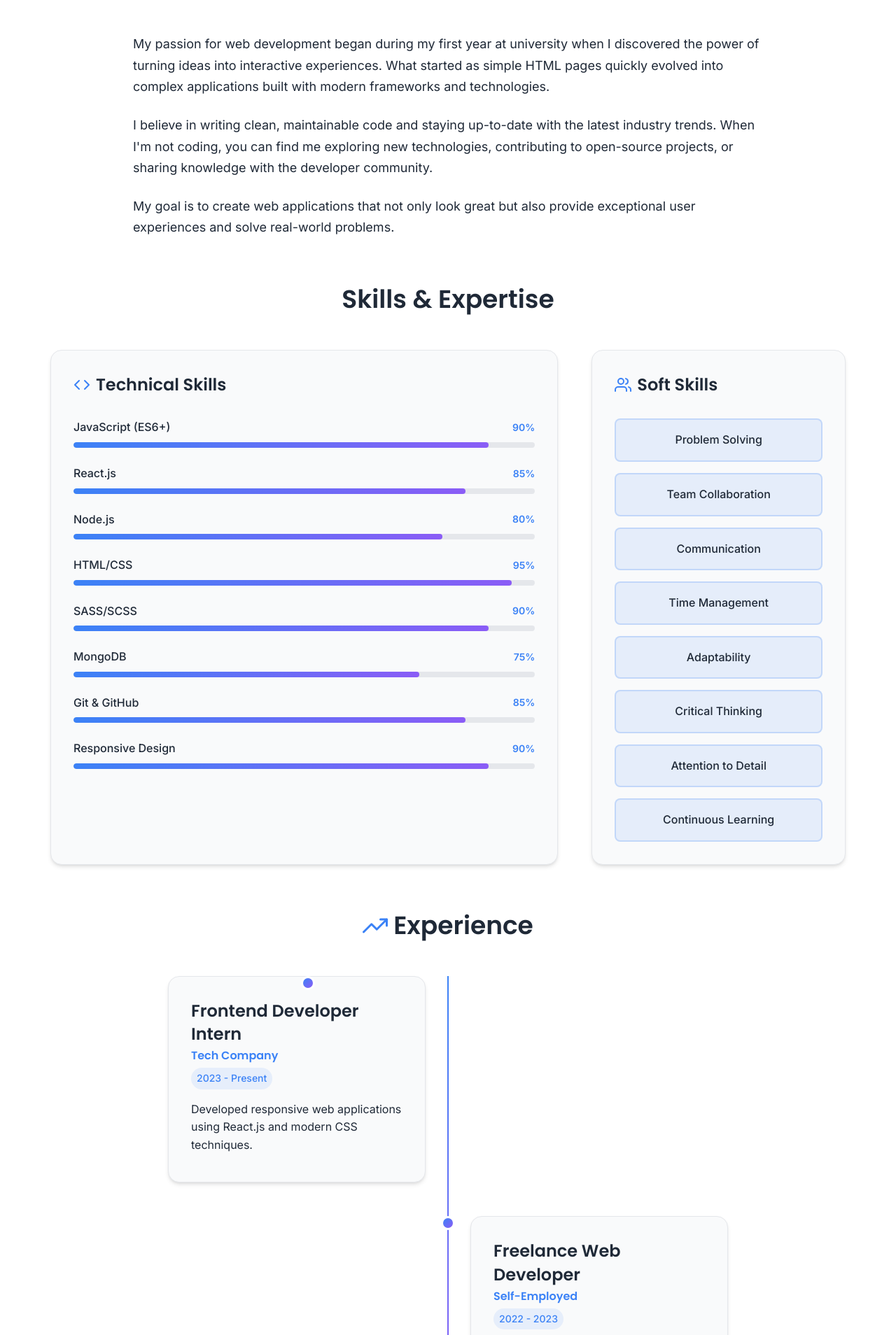
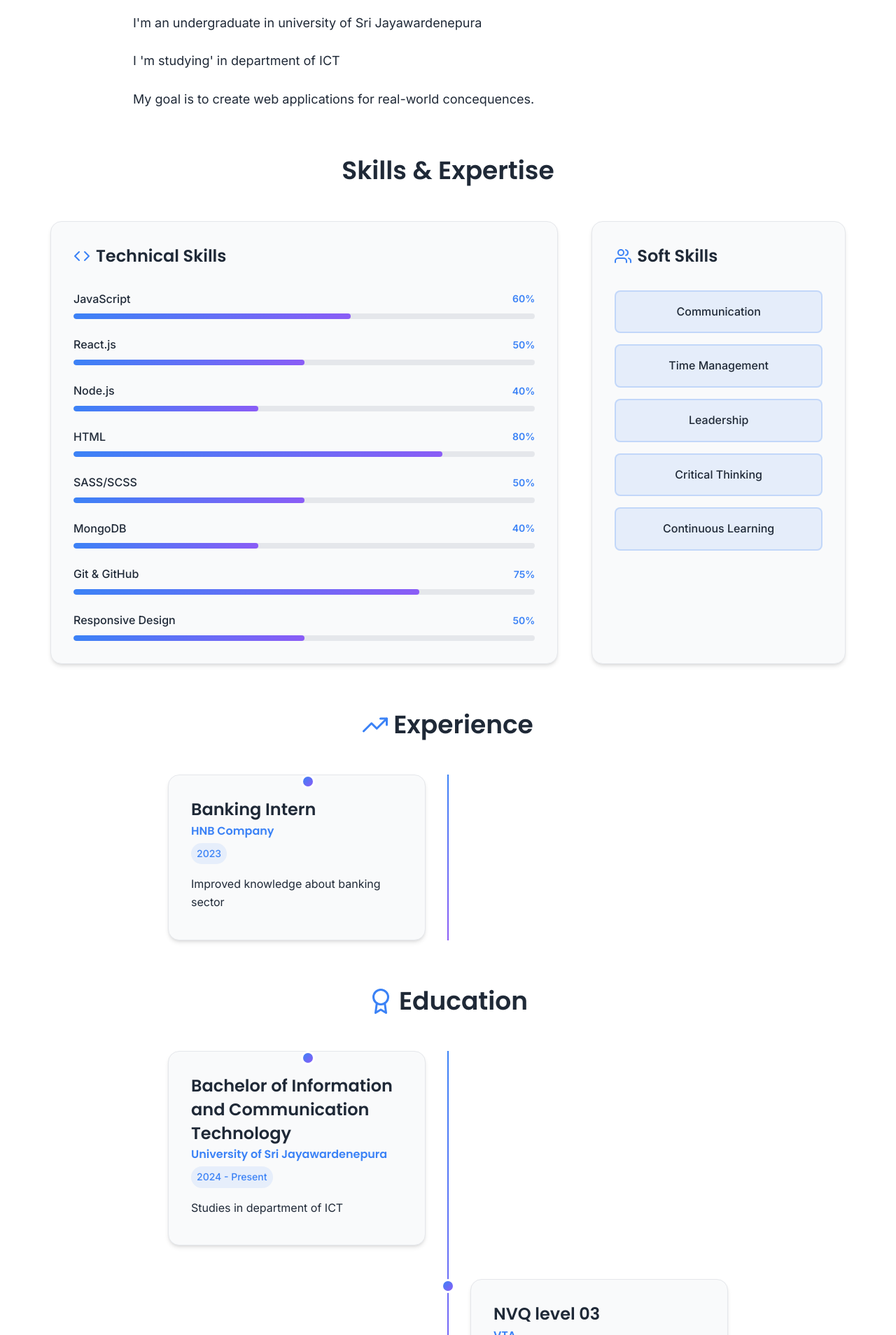
Before and after one commit to ICT-Courses/Devni-Vihara-portfolio, a React (Vite) app in the folder my-portfolio/: page /about in a window 1280 px wide. Shown: the part 412-2320 px from the top of the page at 70% size. Built offline with nearby package versions, Linux system fonts and the light colour scheme.

Commit message:
Updated code in About.jsx

```diff
--- a/my-portfolio/src/pages/About/About.jsx
+++ b/my-portfolio/src/pages/About/About.jsx
@@ -5,54 +5,49 @@ import './About.scss';
 const About = () => {
   const skills = {
     technical: [
-      { name: 'JavaScript (ES6+)', level: 90 },
-      { name: 'React.js', level: 85 },
-      { name: 'Node.js', level: 80 },
-      { name: 'HTML/CSS', level: 95 },
-      { name: 'SASS/SCSS', level: 90 },
-      { name: 'MongoDB', level: 75 },
-      { name: 'Git & GitHub', level: 85 },
-      { name: 'Responsive Design', level: 90 }
+      { name: 'JavaScript', level: 60 },
+      { name: 'React.js', level: 50 },
+      { name: 'Node.js', level: 40 },
+      { name: 'HTML', level: 80 },
+      { name: 'SASS/SCSS', level: 50 },
+      { name: 'MongoDB', level: 40 },
+      { name: 'Git & GitHub', level: 75 },
+      { name: 'Responsive Design', level: 50 }
     ],
     soft: [
-      'Problem Solving',
-      'Team Collaboration',
+
+
       'Communication',
       'Time Management',
-      'Adaptability',
+      'Leadership',
       'Critical Thinking',
-      'Attention to Detail',
       'Continuous Learning'
     ]
   };
 
   const experience = [
     {
-      title: 'Frontend Developer Intern',
-      company: 'Tech Company',
-      period: '2023 - Present',
-      description: 'Developed responsive web applications using React.js and modern CSS techniques.'
-    },
-    {
-      title: 'Freelance Web Developer',
-      company: 'Self-Employed',
-      period: '2022 - 2023',
-      description: 'Built custom websites for small businesses and startups using various technologies.'
+      title: 'Banking Intern',
+      company: 'HNB Company',
+      period: '2023',
+      description: 'Improved knowledge about banking sector'
     }
+
   ];
+
 
   const education = [
     {
       degree: 'Bachelor of Information and Communication Technology',
-      institution: 'Your University',
-      period: '2021 - Present',
-      description: 'Specializing in Web Development and Software Engineering'
+      institution: 'University of Sri Jayawardenepura',
+      period: '2024 - Present',
+      description: 'Studies in department of ICT'
     },
     {
-      degree: 'Full Stack Web Development Bootcamp',
-      institution: 'Online Platform',
-      period: '2022',
-      description: 'Intensive program covering MERN stack development'
+      degree: 'NVQ level 03',
+      institution: 'VTA',
+      period: '2020',
+      description: 'Qualified computer application assistant'
     }
   ];
 
@@ -87,9 +82,8 @@ const About = () => {
         >
           <motion.h1 variants={itemVariants}>About Me</motion.h1>
           <motion.p className="about__intro" variants={itemVariants}>
-            I'm a passionate full-stack developer with a love for creating beautiful,
-            functional web applications. My journey in tech started with curiosity and
-            has evolved into a commitment to building solutions that make a difference.
+            I'm a passionate to be a  web developer with a love for creating beautiful,
+            functional web applications.
           </motion.p>
         </motion.section>
 
@@ -105,20 +99,13 @@ const About = () => {
             <h2>My Journey</h2>
             <div className="about__story-text">
               <p>
-                My passion for web development began during my first year at university when
-                I discovered the power of turning ideas into interactive experiences. What started
-                as simple HTML pages quickly evolved into complex applications built with modern
-                frameworks and technologies.
+               I'm an undergraduate in university of Sri Jayawardenepura
               </p>
               <p>
-                I believe in writing clean, maintainable code and staying up-to-date with the
-                latest industry trends. When I'm not coding, you can find me exploring new
-                technologies, contributing to open-source projects, or sharing knowledge with
-                the developer community.
+                I 'm studying' in department of ICT
               </p>
               <p>
-                My goal is to create web applications that not only look great but also provide
-                exceptional user experiences and solve real-world problems.
+                My goal is to create web applications for real-world concequences.
               </p>
             </div>
           </motion.div>
```
